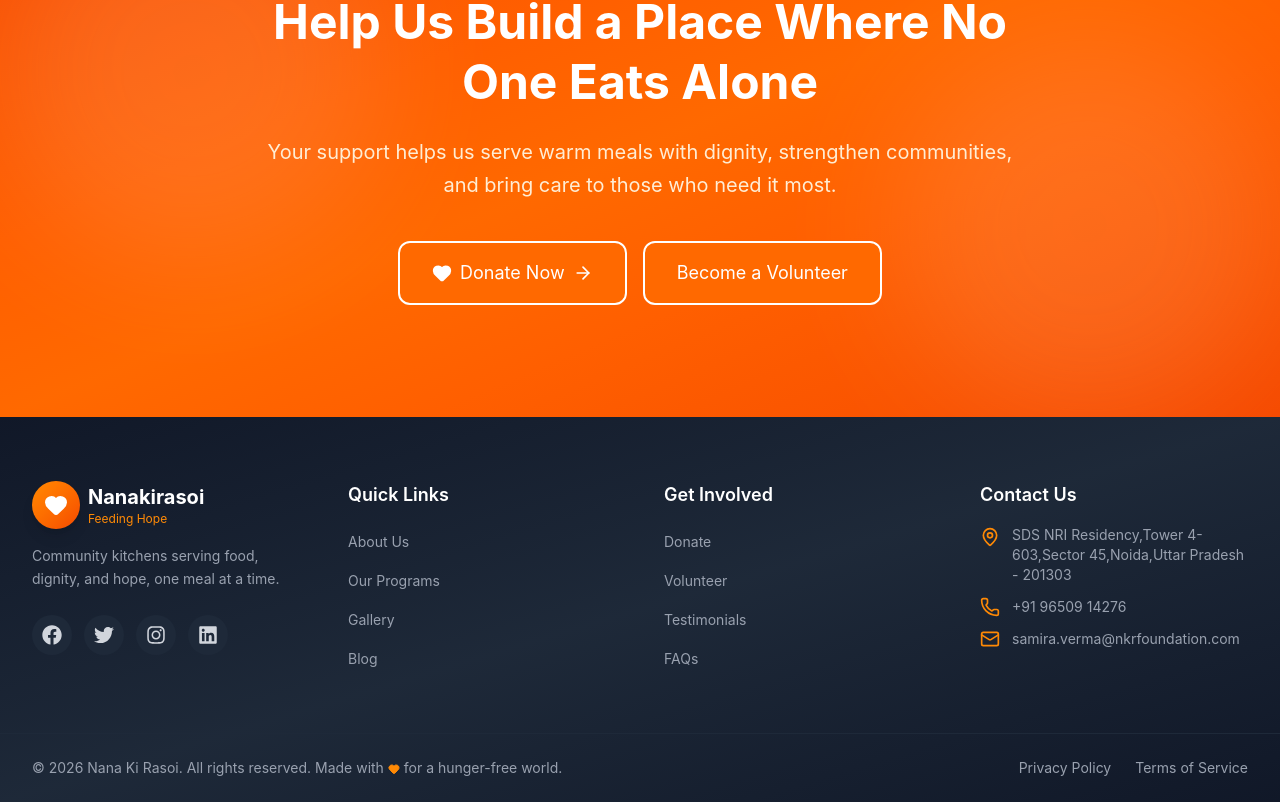
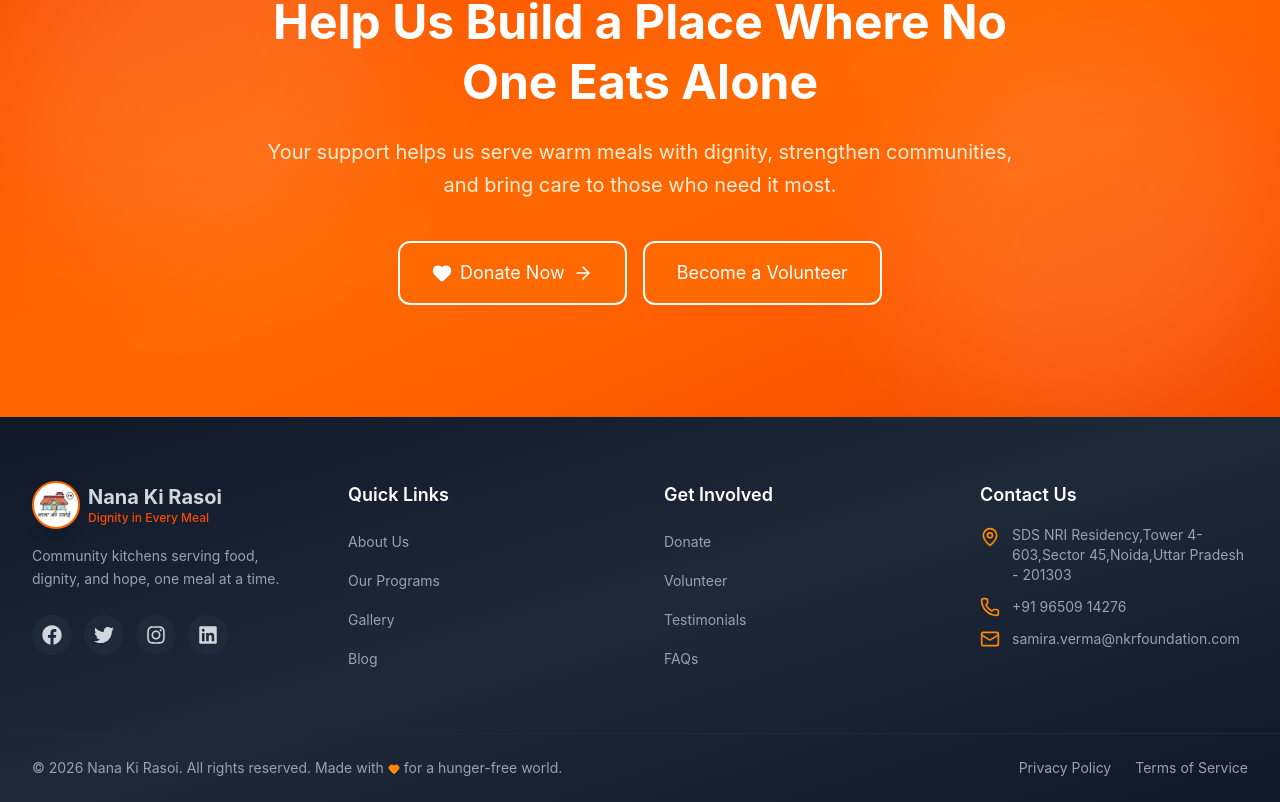
Before and after one commit to Rishavjain007/nanakirasoi, a React (Vite) app in the folder frontend/: page / in a window 1280 px wide. Shown: the part 3610-4412 px from the top of the page. Built offline with nearby package versions, Linux system fonts and the light colour scheme.

Commit message:
final touch

```diff
--- a/frontend/src/components/Footer.jsx
+++ b/frontend/src/components/Footer.jsx
@@ -3,6 +3,7 @@ import { Link } from "react-router-dom";
 import { Heart, Mail, Phone, MapPin } from "lucide-react";
 import { FaFacebook, FaTwitter, FaInstagram, FaLinkedin } from "react-icons/fa";
 import { contactInfo } from "../data/mock";
+import logo from "../assets/image/logo.webp";
 
 const Footer = () => {
   const currentYear = new Date().getFullYear();
@@ -28,17 +29,26 @@ const Footer = () => {
         <div className="grid grid-cols-1 md:grid-cols-2 lg:grid-cols-4 gap-8 md:gap-12">
           {/* Brand Section */}
           <div className="space-y-4">
-            <div className="flex items-center space-x-2">
-              <div className="w-12 h-12 bg-gradient-to-br from-orange-400 to-orange-600 rounded-full flex items-center justify-center shadow-lg">
-                <Heart className="w-6 h-6 text-white" fill="currentColor" />
+            <Link
+              to="/"
+              className="flex items-center space-x-2 group transition-transform duration-300 hover:scale-105"
+            >
+              <div className="w-12 h-12 rounded-full overflow-hidden bg-white flex items-center justify-center border-2 border-orange-500 shadow-lg">
+                <img
+                  src={logo}
+                  alt="Nanakirasoi Logo"
+                  className="w-full h-full object-contain p-1"
+                />
               </div>
               <div className="flex flex-col">
-                <span className="text-xl font-bold text-white">
-                  Nanakirasoi
+                <span className="text-xl font-bold leading-tight">
+                  Nana Ki Rasoi
                 </span>
-                <span className="text-xs text-orange-400">Feeding Hope</span>
+                <span className="text-xs text-orange-600 font-medium">
+                  Dignity in Every Meal
+                </span>
               </div>
-            </div>
+            </Link>
             <p className="text-sm text-gray-400 leading-relaxed">
               Community kitchens serving food, dignity, and hope, one meal at a
               time.
```
